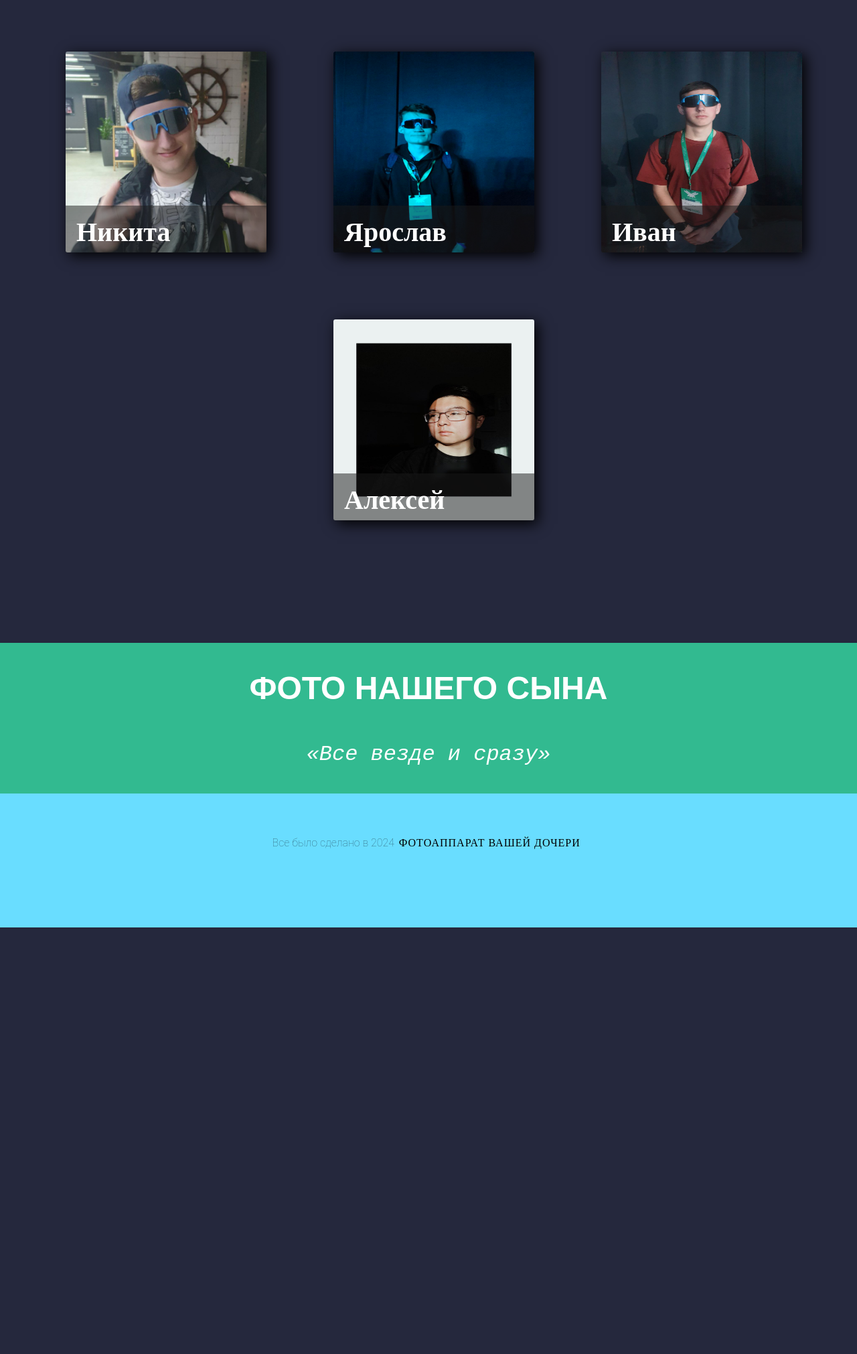
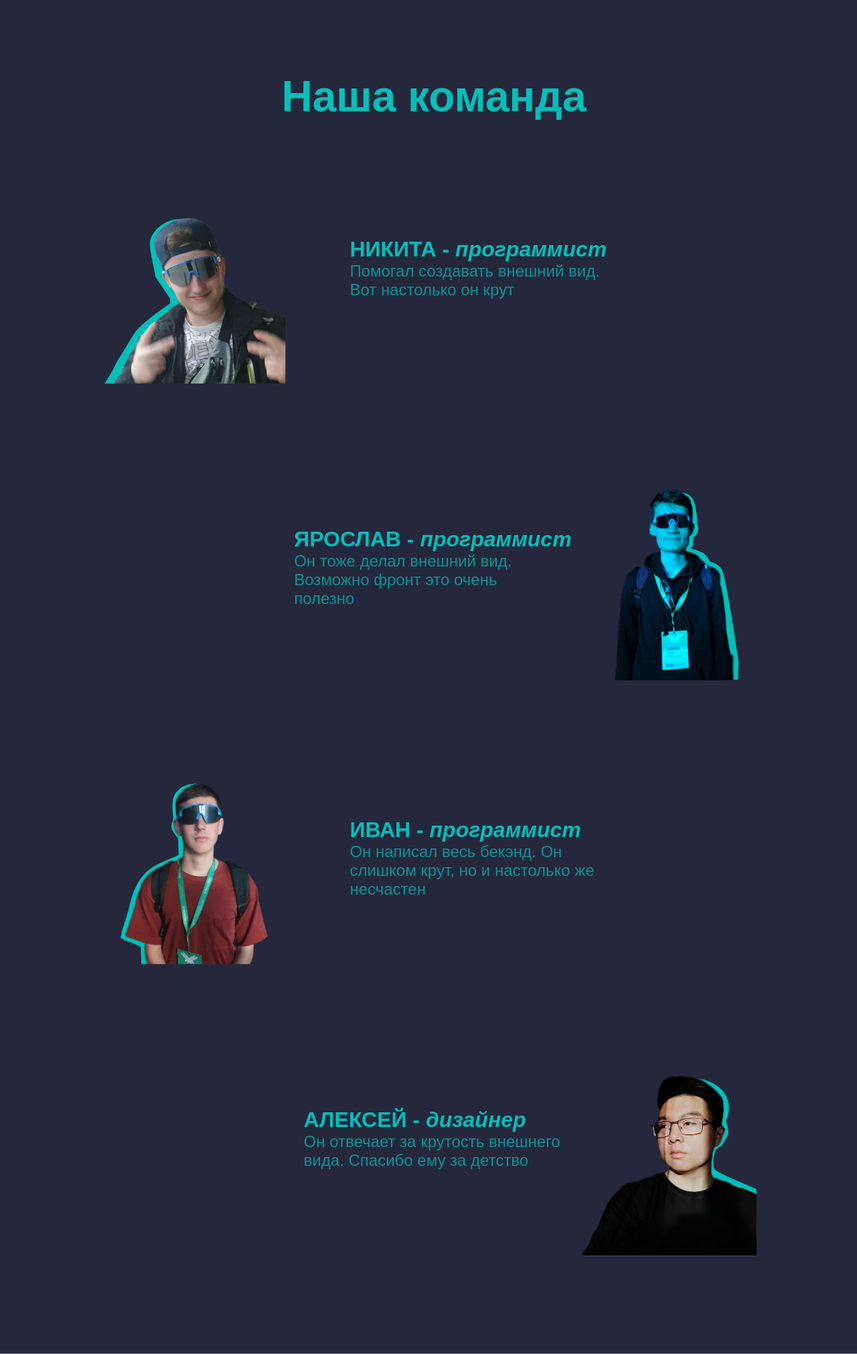
Before and after one commit to HumanSuit7688/TechnoStrelka_instagram, a Django app: page /team/ in a window 1280 px wide. Shown: the part 95-2117 px from the top of the page at 67% size. Before the commit the page ends 1480 px from the top, so only its background shows below. Run offline with Django 5.2, Linux system fonts and the light colour scheme.

Commit message:
new team design

```diff
--- /dev/null
+++ b/Web/main/static/css/team_new.css
@@ -0,0 +1,77 @@
+*{
+    padding: 0;
+    margin: 0;
+    box-sizing: border-box;
+}
+
+img{
+    height: 300px;
+    width: 300px;
+    border-radius: 3px;
+    transition: .5s;
+    user-select: none;
+}
+
+.OurTeam{
+    display: flex;
+    justify-content: center;
+    margin-top: 80pt;
+    margin-bottom: 80pt;
+}
+.OurTeam span{
+    color: #07beb9;
+    font-size: 4em;
+    font-weight: bold;
+    font-family: sans-serif;
+}
+
+
+.teamContainer{
+    justify-content: center;
+    flex-wrap: wrap;
+    display: inline;
+
+}
+
+.card-left{
+    margin-left: 10%;
+    display: flex;
+    margin-bottom: 100pt;
+}
+.card-right{
+    margin-right: 10%;
+    display: flex;
+    flex-direction: row-reverse;
+    margin-bottom: 100pt;
+
+}
+.moreInfo-left{
+    margin-top: 50pt;
+    margin-left: 60pt;
+    display: inline;
+    justify-content: center;
+    color: #07beb9;
+    font-family: sans-serif;
+}
+
+
+.moreInfo-right{
+    margin-top: 50pt;
+    display: inline;
+    justify-content: center;
+    color: #07beb9;
+    font-family: sans-serif;
+
+}
+
+.about{
+    overflow-wrap: break-word;
+    width: 300pt;
+}
+.workerInfo{
+    font-size: 1.5em;
+    font-weight: 100;
+    width: 10;
+    font-family: Arial, Helvetica, sans-serif;
+    opacity: 0.7;
+}
--- a/Web/main/templates/team.html
+++ b/Web/main/templates/team.html
@@ -4,36 +4,47 @@
 
 {% block favicon %}{% static 'img/clown.png' %}{% endblock favicon %}
 
-{% block imports %}<link rel="stylesheet" type="text/css" href="{% static 'css/team.css' %}" />{% endblock imports %}
+{% block imports %}<link rel="stylesheet" type="text/css" href="{% static 'css/team_new.css' %}" />{% endblock imports %}
 {% block content %}
+
+<div class='OurTeam'><span>Наша команда</span></div>
+
 <div class='teamContainer'>
-<div class='card'>
-    <img src="{% static 'img/nikitos.jpg' %}" alt='Никита' draggable="false">
-    <div class='moreInfo'>
-        <h1 class='workerName'>Никита</h1>
-        <p class='workerInfo'>Наш программист, помогал создавать внешний вид. Вот настолько он крут</p>
+<div class='card-left'>
+    <img src="{% static 'img/nikitos_2.png' %}" alt='Никита' draggable="false">
+    <div class='moreInfo-left'>
+        <h1 class='workerName'>НИКИТА - <i>программист</i></h1>
+        <div class='about'>
+            <p class='workerInfo'>Помогал создавать внешний вид. Вот настолько он крут</p>
+        </div>
     </div>
 </div>
-<div class='card'>
-    <img src="{% static 'img/yaros.jpg' %}" alt='Ярослав' draggable="false">
-    <div class='moreInfo'>
-        <h1 class='workerName'>Ярослав</h1>
-        <p class='workerInfo'>Наш программист, он тоже делал внешний вид. Возможно фронт это очень полезно</p>
+<div class='card-right'>
+    <img src="{% static 'img/yaros_2.png' %}" alt='Ярослав' draggable="false">
+    <div class='moreInfo-right'>
+        <h1 class='workerName'>ЯРОСЛАВ - <i>программист</i></h1>
+        <div class='about'>
+            <p class='workerInfo'>Он тоже делал внешний вид. Возможно фронт это очень полезно</p>
+        </div>
     </div>
 </div>
-<div class='card'>
-    <img src="{% static 'img/ivanos.jpg' %}" alt='Иван' draggable="false">
-    <div class='moreInfo'>
-        <h1 class='workerName'>Иван</h1>
-        <p class='workerInfo'>Наш программист, он написал весь бекэнд. Он слишком крут, но и настолько же несчастен</p>
+<div class='card-left'>
+    <img src="{% static 'img/ivanos_2.png' %}" alt='Иван' draggable="false">
+    <div class='moreInfo-left'>
+        <h1 class='workerName'>ИВАН - <i>программист</i></h1>
+        <div class='about'>
+            <p class='workerInfo'>Он написал весь бекэнд. Он слишком крут, но и настолько же несчастен</p>
+        </div>
     </div>
 </div>
 
-<div class='card'>
-    <img src="{% static 'img/leshos.jpg' %}" alt='Алексей' draggable="false">
-    <div class='moreInfo'>
-        <h1 class='workerName'>Алексей</h1>
-        <p class='workerInfo'>Наш дизайнер. Он отвечает за крутость внешнего вида. Спасибо ему за детство</p>
+<div class='card-right'>
+    <img src="{% static 'img/leshos_2.png' %}" alt='Алексей' draggable="false">
+    <div class='moreInfo-right'>
+        <h1 class='workerName'>АЛЕКСЕЙ - <i>дизайнер</i></h1>
+        <div class='about'>
+            <p class='workerInfo'>Он отвечает за крутость внешнего вида. Спасибо ему за детство</p>
+        </div>
     </div>
 </div>
 
```
Also changed, not shown: Web/main/static/img/ivanos_2.png (added), Web/main/static/img/leshos_2.png (added), Web/main/static/img/nikitos_2.png (added), Web/main/static/img/yaros_2.png (added).
